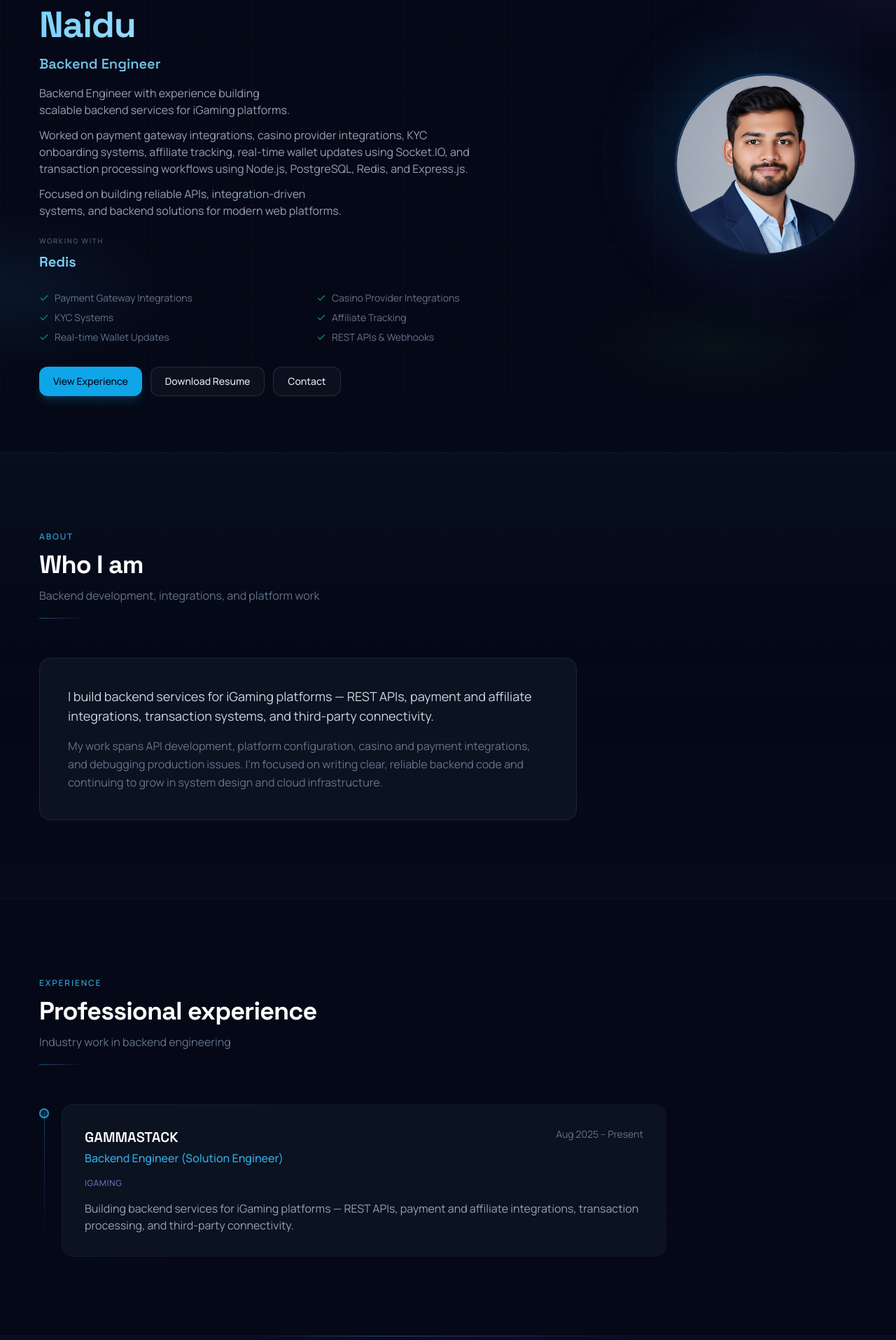
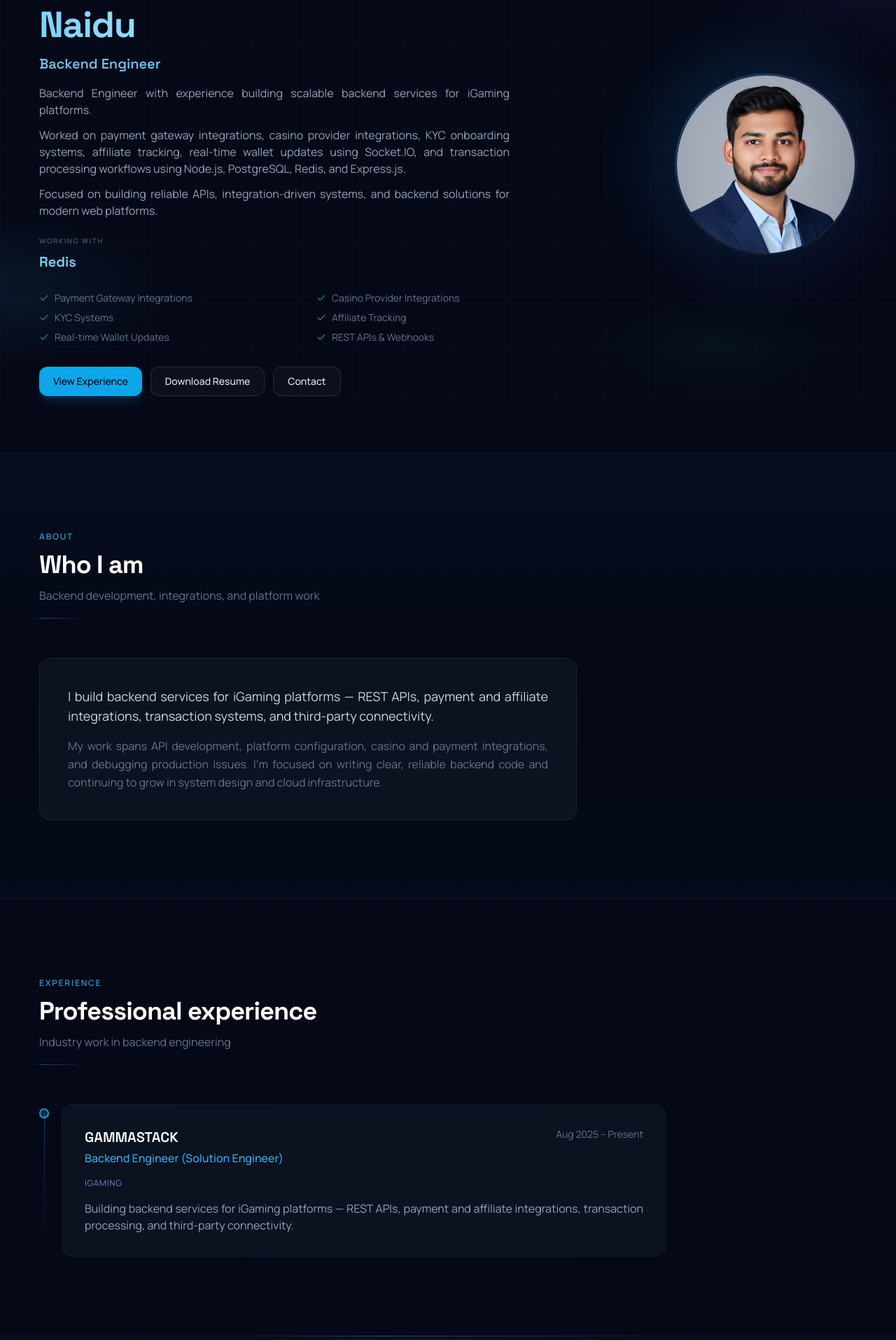
Before and after one commit to HARSHA-3623/personal_portfolio, a Next.js app: page / in a window 1280 px wide. Shown: the part 225-2140 px from the top of the page at 70% size. Built offline with nearby package versions, Linux system fonts and the light colour scheme.

Commit message:
Enhance text styling across components by introducing a new text-justify utility class. Updated About, Contact, Experience, Hero, and various UI components to utilize the new text-content class for improved text alignment and readability.

```diff
--- a/app/globals.css
+++ b/app/globals.css
@@ -176,4 +176,8 @@ h3,
   .text-balance {
     text-wrap: balance;
   }
+
+  .text-content {
+    @apply text-justify;
+  }
 }
--- a/components/About.tsx
+++ b/components/About.tsx
@@ -12,7 +12,7 @@ export function About() {
         subtitle="Backend development, integrations, and platform work"
       />
       <Reveal>
-        <div className="max-w-3xl space-y-4 surface-card-lift p-6 sm:p-8 lg:p-10">
+        <div className="max-w-3xl space-y-4 surface-card-lift p-6 sm:p-8 lg:p-10 text-content">
           <p className="text-slate-300 text-base sm:text-lg leading-relaxed">
             I build backend services for iGaming platforms — REST APIs,
             payment and affiliate integrations, transaction systems, and
--- a/components/Contact.tsx
+++ b/components/Contact.tsx
@@ -53,7 +53,7 @@ export function Contact() {
       <Reveal className="w-full max-w-2xl mx-auto text-center mb-10">
         <div className="gradient-border-card max-w-xl mx-auto">
           <div className="gradient-border-inner p-8 text-center">
-            <p className="text-slate-400 text-base sm:text-lg leading-relaxed">
+            <p className="text-slate-400 text-base sm:text-lg leading-relaxed text-content">
               Let&apos;s talk about backend engineering, integrations, or your
               next platform build.
             </p>
--- a/components/Experience.tsx
+++ b/components/Experience.tsx
@@ -46,7 +46,7 @@ export function Experience() {
                   {experienceMeta.industry}
                 </p>
 
-                <p className="text-slate-400 text-sm sm:text-base leading-relaxed">
+                <p className="text-slate-400 text-sm sm:text-base leading-relaxed text-content">
                   {experienceMeta.summary}
                 </p>
               </div>
--- a/components/Hero.tsx
+++ b/components/Hero.tsx
@@ -54,13 +54,13 @@ export function Hero() {
           </motion.p>
 
           <motion.div
-            className="mt-3 sm:mt-4 max-w-2xl space-y-3 text-slate-400 text-sm sm:text-base leading-relaxed"
+            className="mt-3 sm:mt-4 max-w-2xl space-y-3 text-slate-400 text-sm sm:text-base leading-relaxed text-content"
             initial={{ opacity: 0, y: 10 }}
             animate={{ opacity: 1, y: 0 }}
             transition={{ delay: 0.24 }}
           >
             {heroIntro.map((paragraph) => (
-              <p key={paragraph} className="text-balance">
+              <p key={paragraph}>
                 {paragraph}
               </p>
             ))}
--- a/components/ui/HeroHighlights.tsx
+++ b/components/ui/HeroHighlights.tsx
@@ -20,7 +20,7 @@ export function HeroHighlights() {
             className="shrink-0 text-emerald-500/70"
             strokeWidth={2.5}
           />
-          <span>{item}</span>
+          <span className="text-content">{item}</span>
         </motion.li>
       ))}
     </ul>
--- a/components/ui/ProfessionalWorkCard.tsx
+++ b/components/ui/ProfessionalWorkCard.tsx
@@ -26,7 +26,7 @@ export function ProfessionalWorkCard({ project, index }: Props) {
             <h3 className="font-heading text-xl sm:text-2xl lg:text-[1.65rem] font-semibold text-white group-hover:text-sky-100 transition-colors">
               {project.title}
             </h3>
-            <p className="mt-3 text-slate-400 text-sm sm:text-base leading-relaxed max-w-3xl">
+            <p className="mt-3 text-slate-400 text-sm sm:text-base leading-relaxed max-w-3xl text-content">
               {project.description}
             </p>
           </div>
@@ -59,7 +59,7 @@ export function ProfessionalWorkCard({ project, index }: Props) {
                 className="text-sm text-slate-400 flex gap-2.5 leading-snug group-hover:text-slate-300 transition-colors"
               >
                 <span className="text-sky-500/70 shrink-0 mt-0.5">▸</span>
-                <span>{item}</span>
+                <span className="text-content">{item}</span>
               </li>
             ))}
           </ul>
@@ -79,7 +79,7 @@ export function ProfessionalWorkCard({ project, index }: Props) {
                       className="text-xs text-slate-500 leading-relaxed flex gap-2"
                     >
                       <span className="text-violet-500/60 shrink-0">—</span>
-                      {item}
+                      <span className="text-content">{item}</span>
                     </li>
                   ))}
                 </ul>
@@ -97,7 +97,7 @@ export function ProfessionalWorkCard({ project, index }: Props) {
                       className="text-xs text-slate-500 leading-relaxed flex gap-2"
                     >
                       <span className="text-emerald-500/60 shrink-0">—</span>
-                      {item}
+                      <span className="text-content">{item}</span>
                     </li>
                   ))}
                 </ul>
--- a/components/ui/ProjectCard.tsx
+++ b/components/ui/ProjectCard.tsx
@@ -63,7 +63,7 @@ export function ProjectCard({ project, index }: Props) {
         <h3 className="font-heading text-base font-semibold text-white group-hover:text-sky-200 transition-colors">
           {project.title}
         </h3>
-        <p className="mt-2 text-sm text-slate-500 leading-relaxed line-clamp-2">
+        <p className="mt-2 text-sm text-slate-500 leading-relaxed line-clamp-2 text-content">
           {project.description}
         </p>
 
--- a/components/ui/SectionHeader.tsx
+++ b/components/ui/SectionHeader.tsx
@@ -29,7 +29,7 @@ export function SectionHeader({
       </h2>
       {subtitle && (
         <p
-          className={`mt-3 text-slate-500 text-sm sm:text-base max-w-xl leading-relaxed ${
+          className={`mt-3 text-slate-500 text-sm sm:text-base max-w-xl leading-relaxed text-content ${
             align === "center" ? "mx-auto" : ""
           }`}
         >
```
